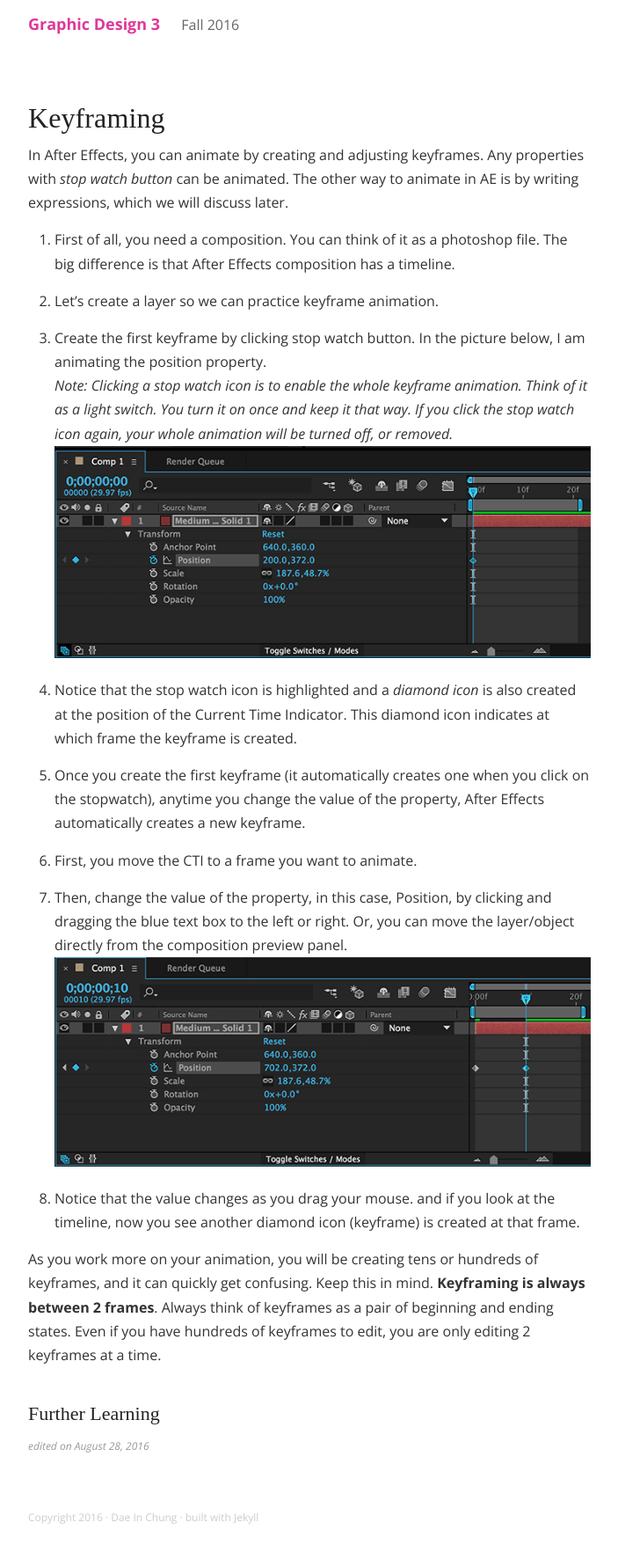
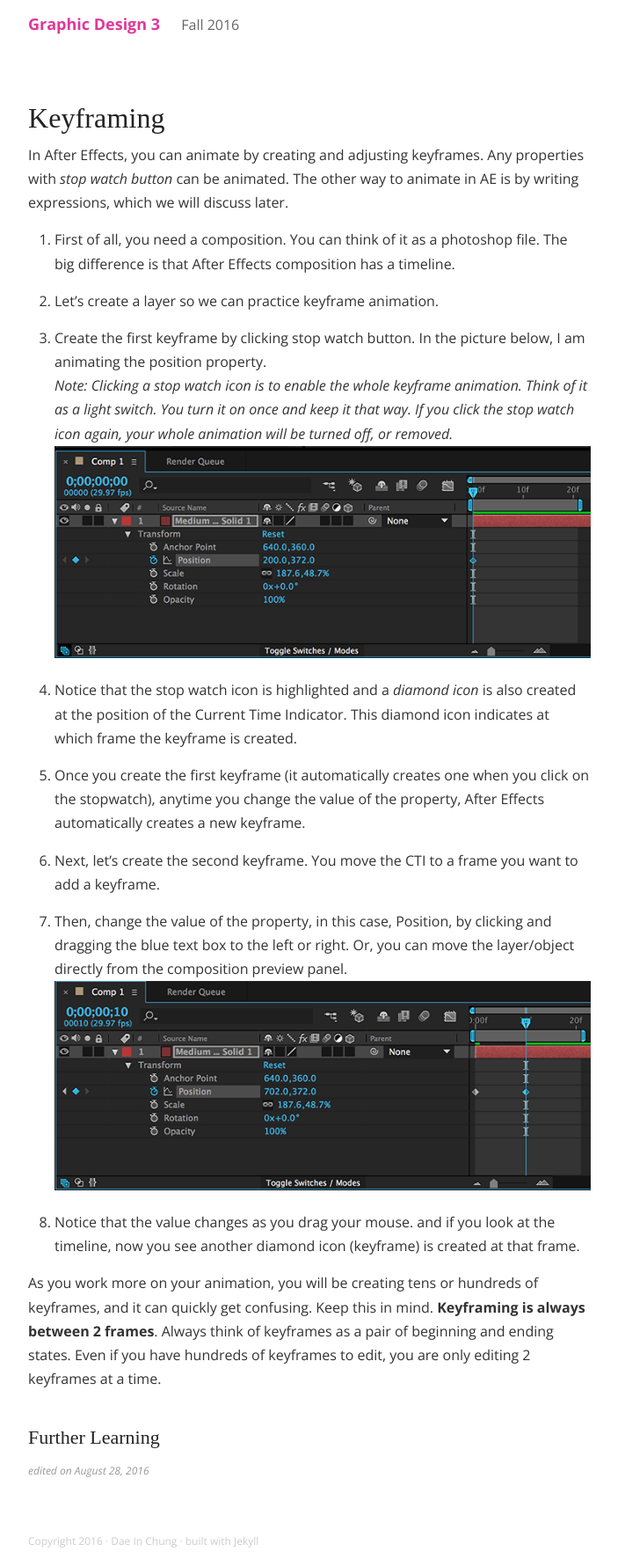
Before and after one commit to Mirandadaa/mica-gd300, a Jekyll site: the page built from _posts/110-6-1-keyframing.md, in a window 1280 px wide. Shown: the whole page at 88% size, without its empty margins (288-991 px from the left). Built offline with Jekyll 4.4.1, drawn with Linux system fonts in a browser that asks for light colours; some web fonts are replaced; before the commit the page ends 1745 px from its top, so only the background shows below that.

Commit message:
edit - keyframing

```diff
--- a/_posts/110-6-1-keyframing.md
+++ b/_posts/110-6-1-keyframing.md
@@ -25,7 +25,7 @@ In After Effects, you can animate by creating and adjusting keyframes. Any prope
 
 5. Once you create the first keyframe (it automatically creates one when you click on the stopwatch), anytime you change the value of the property, After Effects automatically creates a new keyframe.
 
-6. First, you move the CTI to a frame you want to animate.
+6. Next, let's create the second keyframe. You move the CTI to a frame you want to add a keyframe.
 
 7. Then, change the value of the property, in this case, Position, by clicking and dragging the blue text box to the left or right. Or, you can move the layer/object directly from the composition preview panel.
 ![the second keyframe](/images/keyframing/keyframe-2.png)
```
